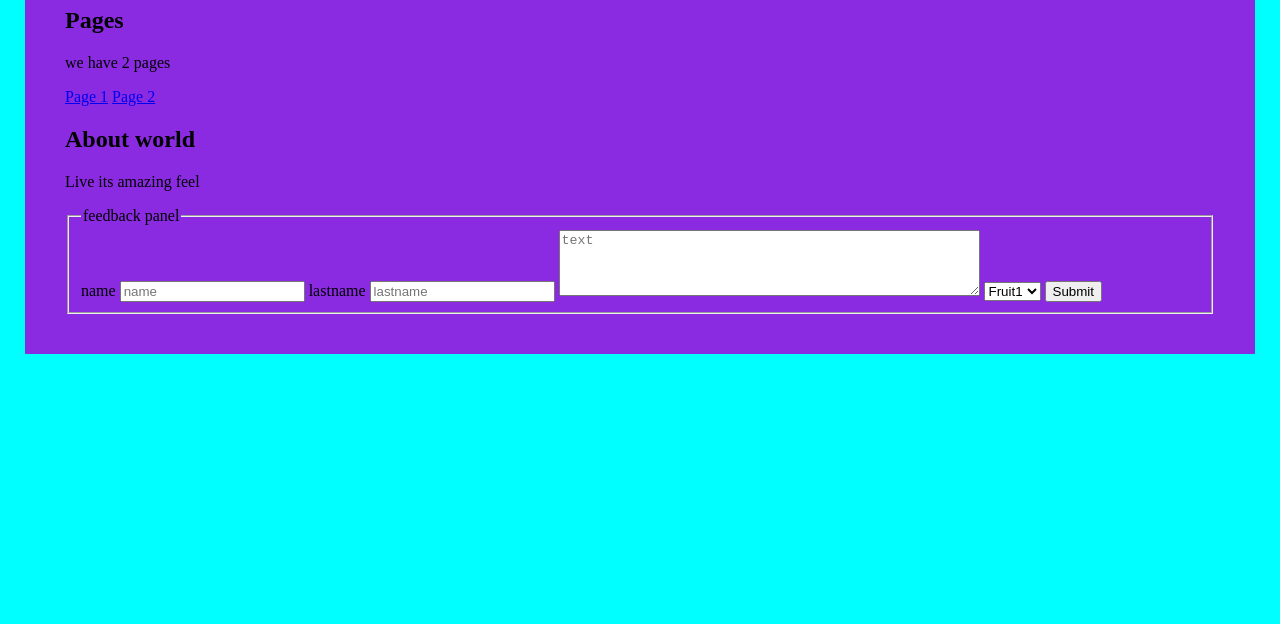
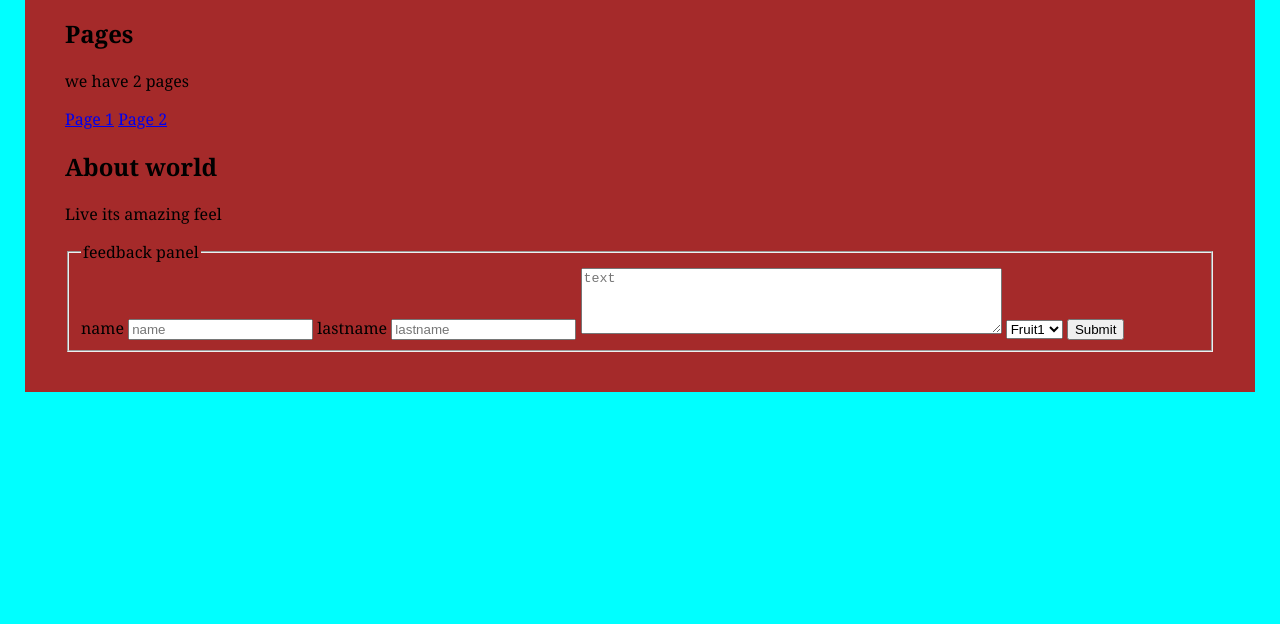
Before and after one commit to SergeyPromashkov/testing-git1, a plain HTML site: page index.html in a window 1280 px wide. Shown: the part 176-800 px from the top of the page. Drawn offline with Linux system fonts and the light colour scheme.

Commit message:
style update1

```diff
--- a/style.css
+++ b/style.css
@@ -1,11 +1,12 @@
 body{
     background-color: aqua;
     margin: 25px;
+    font-family: Georgia, 'Times New Roman', Times, serif;
 }
 
 
 .main{
     box-sizing: border-box;
     padding: 40px;
-    background-color: blueviolet;
+    background-color: brown;
 }
```
